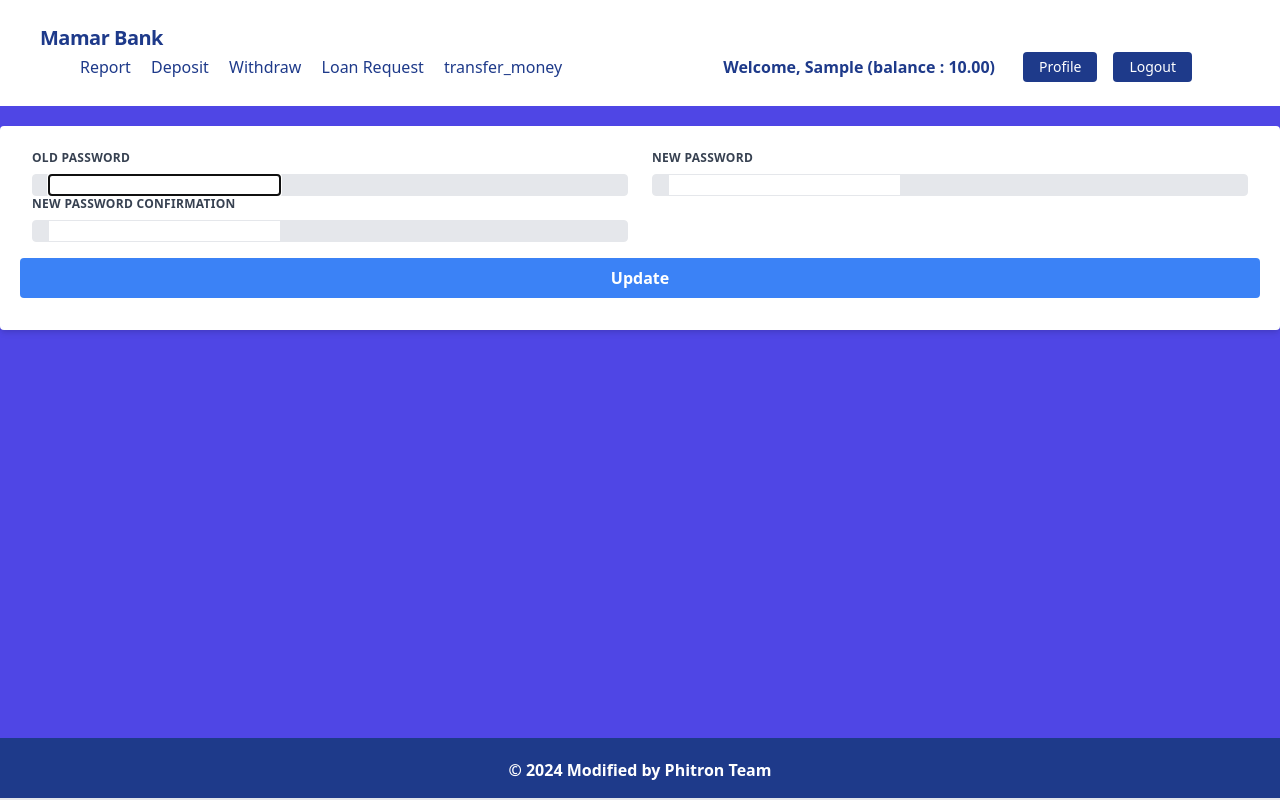
After one commit to mNiloy695/Bank_Management_system_with_django, a Django app: page /accounts/password_change/ in a window 1280 px wide. The commit adds this page. Run offline with Django 5.2, Linux system fonts and the light colour scheme; a user stored in the database is signed in; tables that the repository leaves empty hold one stand-in row (values such as "Sample post").

Commit message:
password_change_feature_added_and_reciver_mail_added

```diff
--- /dev/null
+++ b/accounts/templates/pass_word.html
@@ -0,0 +1,50 @@
+{% extends "base.html" %}
+{% block body %}
+<form action="" method='post' class="bg-white shadow-md rounded  mt-5 px-8 pt-6 pb-8 mb-4">
+    {% csrf_token %}
+    <div class="flex flex-wrap -mx-3 ">
+        <div class="w-full md:w-1/2 px-3 mb-6 md:mb-0">
+            <label class="block uppercase tracking-wide text-gray-700 text-xs font-bold mb-2" for="{{ form.old_password.id_for_label }}">
+                {{ form.old_password.label }}
+            </label>
+            <p class="'appearance-none block w-full bg-gray-200 '
+            'text-gray-700 border border-gray-200 rounded '
+            'py-3 px-4 leading-tight focus:outline-none '
+            'focus:bg-white focus:border-gray-500 w-full '">
+            {{ form.old_password }}
+        </p>
+            {% if form.old_password.errors %} {% for error in form.old_password.errors %}
+            <p class="text-red-600 text-sm italic pb-2">{{ error }}</p>
+            {% endfor %} {% endif %}
+        </div>
+        <div class="w-full md:w-1/2 px-3 mb-6 md:mb-0">
+            <label class="block uppercase tracking-wide text-gray-700 text-xs font-bold mb-2 w-full " for="{{ form.password2.id_for_label }}">
+                {{ form.new_password1.label }}
+            </label>
+           <p class="'appearance-none block w-full bg-gray-200 '
+           'text-gray-700 border border-gray-200 rounded '
+           'py-3 px-4 leading-tight focus:outline-none '
+           'focus:bg-white focus:border-gray-500' w-full">{{ form.new_password1 }}</p>
+            {% if form.new_password1.errors %} {% for error in form.new_password1.errors %}
+            <p class="text-red-600 text-sm italic pb-2">{{ error }}</p>
+            {% endfor %} {% endif %}
+        </div>
+        <div class="w-full md:w-1/2 px-3 mb-6 md:mb-0">
+            <label class="block uppercase tracking-wide text-gray-700 text-xs font-bold mb-2" for="{{ form.password2.id_for_label }}">
+                {{ form.new_password2.label }}
+            </label>
+            <p class="'appearance-none block w-full bg-gray-200 '
+            'text-gray-700 border border-gray-200 rounded '
+            'py-3 px-4 leading-tight focus:outline-none '
+            'focus:bg-white focus:border-gray-500' w-full ">{{ form.new_password2 }} </p>
+            {% if form.new_password2.errors %} {% for error in form.new_password2.errors %}
+            <p class="text-red-600 text-sm italic pb-2">{{ error }}</p>
+            {% endfor %} {% endif %}
+        </div>
+        <div class="flex mt-4 items-center justify-between w-full">
+            <button class="bg-blue-500 hover:bg-blue-700 text-white font-bold py-2 px-4 rounded focus:outline-none focus:shadow-outline w-full " type="submit">
+                Update
+            </button>
+        </div>
+</form>
+{% endblock  %}
--- a/accounts/urls.py
+++ b/accounts/urls.py
@@ -6,5 +6,6 @@ urlpatterns=[
     path('login/',views.UserLoginView.as_view(),name='login'),
     path('logout/', login_required(views.UserLogOutView.as_view()),name='logout'),
     path('profile/', login_required(views.UserBankAccountUpdateView.as_view()),name='profile'),
+    path('password_change/',views. Passs_Word_Change.as_view(),name='password_change'),
 
 ]
--- a/accounts/views.py
+++ b/accounts/views.py
@@ -1,11 +1,16 @@
 from django.shortcuts import render,redirect
-from django.views.generic import FormView
+from django.views.generic import FormView,UpdateView
 from django.urls import reverse_lazy
 from .forms import UserAccountForm
 from django.contrib.auth  import login
-from django.contrib.auth.views import LogoutView,LoginView
+from django.contrib.auth.views import LogoutView,LoginView,PasswordChangeView
 from .forms import UserAccountForm,UserUpdateForm
 from django.views import View
+from django.contrib.auth.forms import PasswordChangeForm
+from django.contrib.auth.models import User
+from django.contrib.auth import update_session_auth_hash
+from django.contrib import messages
+from django.contrib.auth.mixins import LoginRequiredMixin
 # Create your views here.
 class UserCreationView(FormView):
     template_name='registration.html'
@@ -42,3 +47,21 @@ class UserBankAccountUpdateView(View):
             form.save()
             return redirect('profile')  # Redirect to the user's profile page
         return render(request, self.template_name, {'form': form})
+
+# def Password_change(request):
+#     if request.method=='POST':
+#         form=PasswordChangeForm(request,instance=request.POST)
+#         if form.is_valid():
+#             user=form.save()
+#             update_session_auth_hash(request,user)
+#             messages.success(request,'your password is sucessfully updated')
+#             return redirect('profile')
+#         else:
+#             messages.success(request,'please enter the correct information')
+#     else:
+#         form=PasswordChangeForm(request.user)
+#     return render(request,'pass_word.html',{'form':form})
+class Passs_Word_Change(LoginRequiredMixin,PasswordChangeView):
+    template_name='pass_word.html'
+    form_class=PasswordChangeForm
+    success_url=reverse_lazy('profile')
--- a/transections/templates/transections/mail.html
+++ b/transections/templates/transections/mail.html
@@ -5,6 +5,8 @@
   <p>Your Withdraw request for {{ amount }}$ successfully completed. And now your current balance is {{ user.account.balance }}</p>
 {% elif type == 'Transfer Money' %}
   <p>Your Transfer request for {{ amount }}$ successfully completed. And now your current balance is {{ user.account.balance }}</p>
+{% elif type == 'Recive Money' %}
+  <p>You recive  {{ amount }}$ successfully from {{self.request.user.account.account_no}}. And now your current balance is {{ user.account.balance }}</p>
 {% elif type == 'Loan Request' %}
   <p>Your Loan request for {{ amount }}$ has been sent to the admin. If approved, the {{ amount }}$ will be added to your balance.</p>
 
```
Also changed, not shown: accounts/templates/profile.html (+5 -5 lines), transections/views.py (+3 -11 lines).
